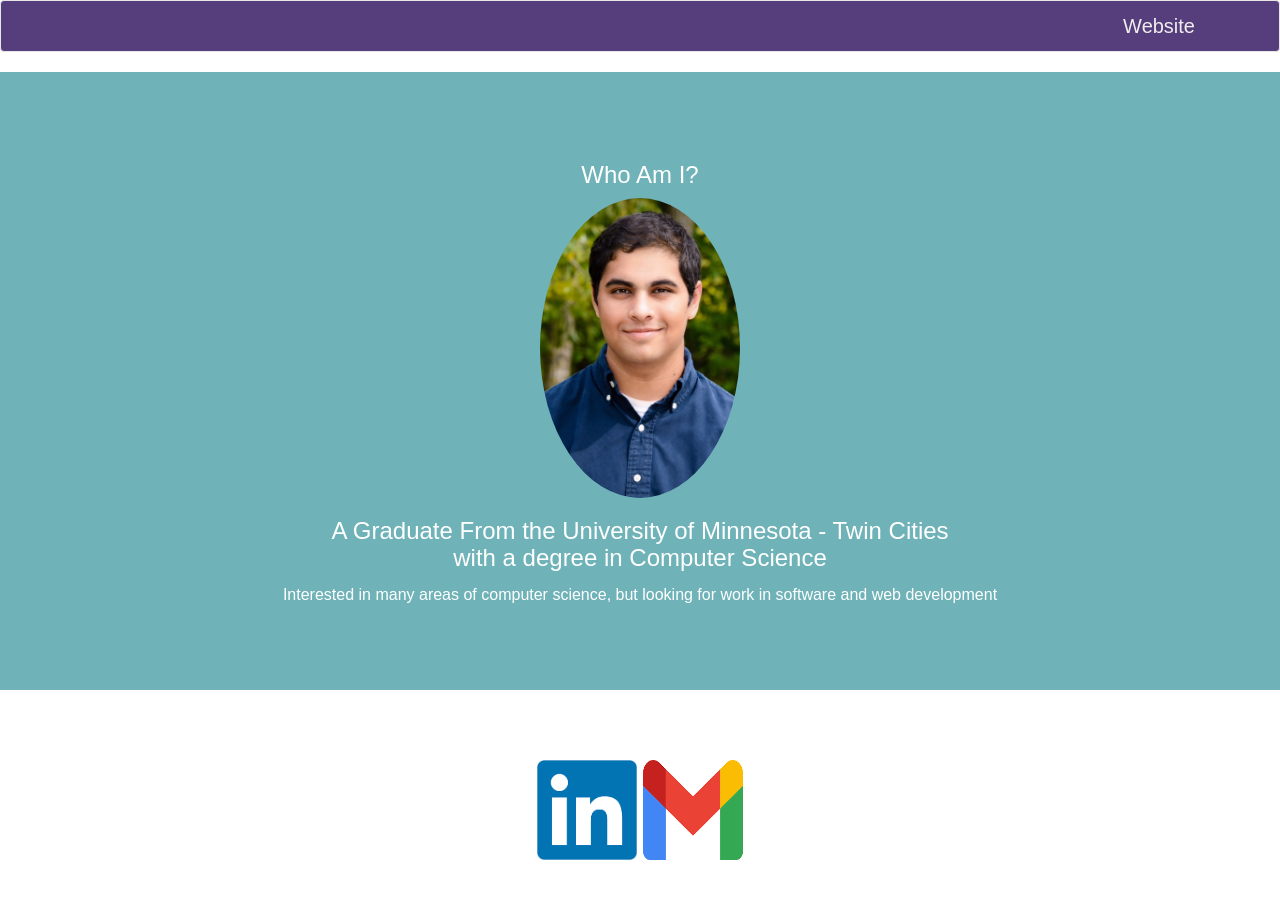
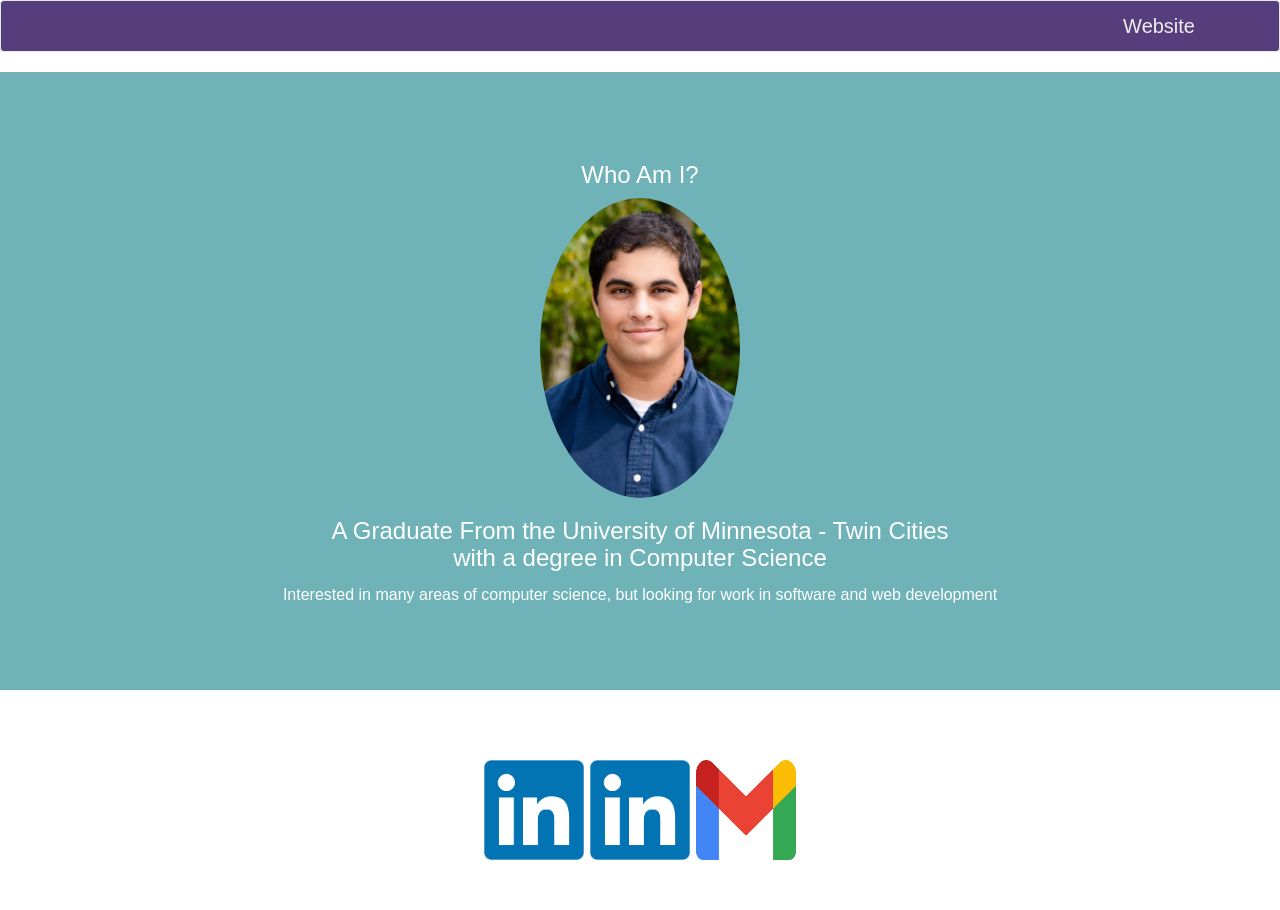
Before and after one commit to Amogh-bhagw/Amogh-Bhagwat-Website, a website: page public/welcome.html in a window 1280 px wide. Shown: the top 910 px of the page. Drawn offline with nearby package versions, Linux system fonts and the light colour scheme.

Commit message:
Üpdate check

```diff
--- a/public/welcome.html
+++ b/public/welcome.html
@@ -84,6 +84,8 @@
   <div class="container-fluid bg-3 text-center">
     <a href="https://www.linkedin.com/in/amogh-b-383523102/"><img src="images/LinkedinLogo.png" height="100px"
         width="100px"><a />
+    <a href="https://www.linkedin.com/in/amogh-b-383523102/"><img src="images/LinkedinLogo.png" height="100px"
+        width="100px"><a />
       <a href="mailto:bamogh99@gmail.com"><img src="images/Gmailcon.png" height="100px" width="100px"></a>
   </div>
 
```
